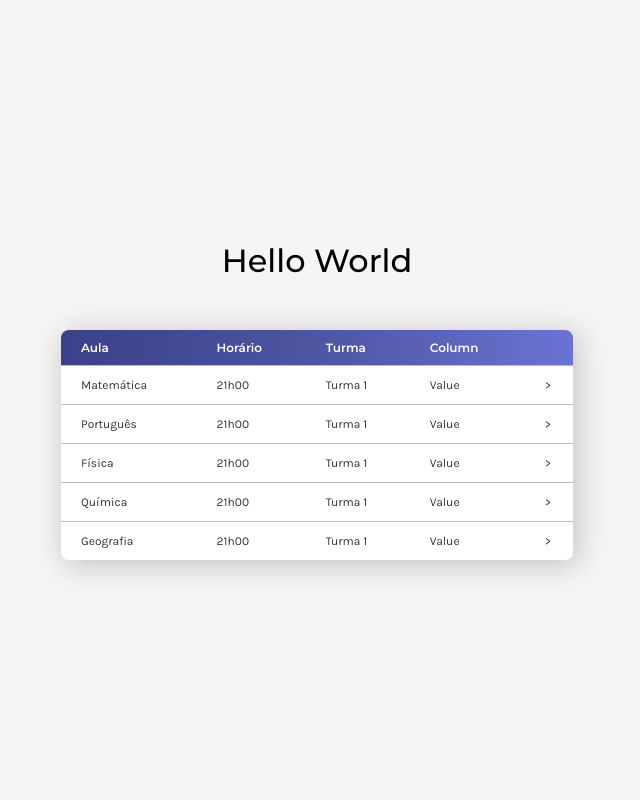
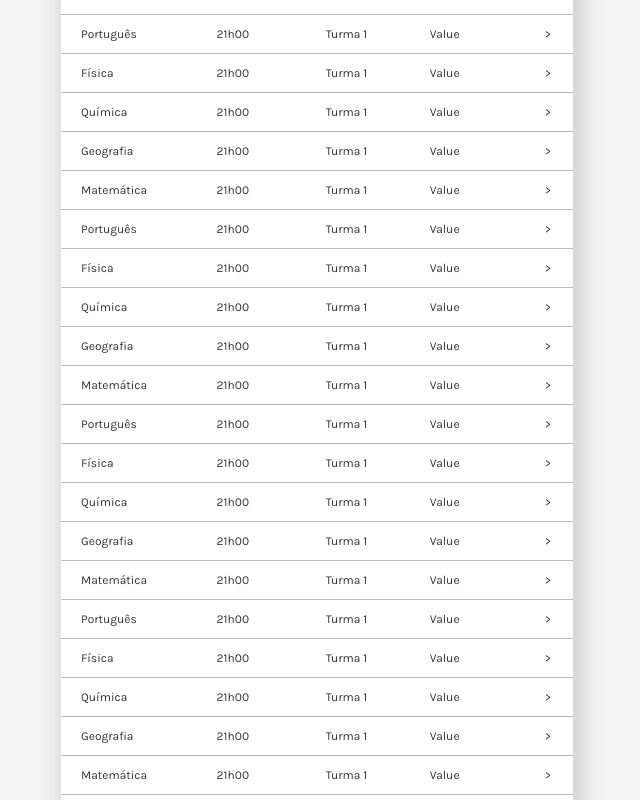
Before and after one commit to lucas-pvg/cp-presenca-cursinho-frontend, a React (Vite) app: page / in a window 1280 px wide. Shown: the top 800 px of the page, without its empty margins (323-963 px from the left). Built offline with nearby package versions, Linux system fonts and the light colour scheme.

Commit message:
🗃️ Added more classes

```diff
--- a/src/data/classes.ts
+++ b/src/data/classes.ts
@@ -35,5 +35,305 @@ export const classes:Array<Class> = [
     horario: '21h00',
     turma: 'Turma 1',
     column: 'Value'
-  }
+  },
+  {
+    aula: 'Matemática',
+    horario: '21h00',
+    turma: 'Turma 1',
+    column: 'Value'
+  },
+  {
+    aula: 'Português',
+    horario: '21h00',
+    turma: 'Turma 1',
+    column: 'Value'
+  },
+  {
+    aula: 'Física',
+    horario: '21h00',
+    turma: 'Turma 1',
+    column: 'Value'
+  },
+  {
+    aula: 'Química',
+    horario: '21h00',
+    turma: 'Turma 1',
+    column: 'Value'
+  },
+  {
+    aula: 'Geografia',
+    horario: '21h00',
+    turma: 'Turma 1',
+    column: 'Value'
+  },
+  {
+    aula: 'Matemática',
+    horario: '21h00',
+    turma: 'Turma 1',
+    column: 'Value'
+  },
+  {
+    aula: 'Português',
+    horario: '21h00',
+    turma: 'Turma 1',
+    column: 'Value'
+  },
+  {
+    aula: 'Física',
+    horario: '21h00',
+    turma: 'Turma 1',
+    column: 'Value'
+  },
+  {
+    aula: 'Química',
+    horario: '21h00',
+    turma: 'Turma 1',
+    column: 'Value'
+  },
+  {
+    aula: 'Geografia',
+    horario: '21h00',
+    turma: 'Turma 1',
+    column: 'Value'
+  },
+  {
+    aula: 'Matemática',
+    horario: '21h00',
+    turma: 'Turma 1',
+    column: 'Value'
+  },
+  {
+    aula: 'Português',
+    horario: '21h00',
+    turma: 'Turma 1',
+    column: 'Value'
+  },
+  {
+    aula: 'Física',
+    horario: '21h00',
+    turma: 'Turma 1',
+    column: 'Value'
+  },
+  {
+    aula: 'Química',
+    horario: '21h00',
+    turma: 'Turma 1',
+    column: 'Value'
+  },
+  {
+    aula: 'Geografia',
+    horario: '21h00',
+    turma: 'Turma 1',
+    column: 'Value'
+  },
+  {
+    aula: 'Matemática',
+    horario: '21h00',
+    turma: 'Turma 1',
+    column: 'Value'
+  },
+  {
+    aula: 'Português',
+    horario: '21h00',
+    turma: 'Turma 1',
+    column: 'Value'
+  },
+  {
+    aula: 'Física',
+    horario: '21h00',
+    turma: 'Turma 1',
+    column: 'Value'
+  },
+  {
+    aula: 'Química',
+    horario: '21h00',
+    turma: 'Turma 1',
+    column: 'Value'
+  },
+  {
+    aula: 'Geografia',
+    horario: '21h00',
+    turma: 'Turma 1',
+    column: 'Value'
+  },
+  {
+    aula: 'Matemática',
+    horario: '21h00',
+    turma: 'Turma 1',
+    column: 'Value'
+  },
+  {
+    aula: 'Português',
+    horario: '21h00',
+    turma: 'Turma 1',
+    column: 'Value'
+  },
+  {
+    aula: 'Física',
+    horario: '21h00',
+    turma: 'Turma 1',
+    column: 'Value'
+  },
+  {
+    aula: 'Química',
+    horario: '21h00',
+    turma: 'Turma 1',
+    column: 'Value'
+  },
+  {
+    aula: 'Geografia',
+    horario: '21h00',
+    turma: 'Turma 1',
+    column: 'Value'
+  },
+  {
+    aula: 'Matemática',
+    horario: '21h00',
+    turma: 'Turma 1',
+    column: 'Value'
+  },
+  {
+    aula: 'Português',
+    horario: '21h00',
+    turma: 'Turma 1',
+    column: 'Value'
+  },
+  {
+    aula: 'Física',
+    horario: '21h00',
+    turma: 'Turma 1',
+    column: 'Value'
+  },
+  {
+    aula: 'Química',
+    horario: '21h00',
+    turma: 'Turma 1',
+    column: 'Value'
+  },
+  {
+    aula: 'Geografia',
+    horario: '21h00',
+    turma: 'Turma 1',
+    column: 'Value'
+  },
+  {
+    aula: 'Matemática',
+    horario: '21h00',
+    turma: 'Turma 1',
+    column: 'Value'
+  },
+  {
+    aula: 'Português',
+    horario: '21h00',
+    turma: 'Turma 1',
+    column: 'Value'
+  },
+  {
+    aula: 'Física',
+    horario: '21h00',
+    turma: 'Turma 1',
+    column: 'Value'
+  },
+  {
+    aula: 'Química',
+    horario: '21h00',
+    turma: 'Turma 1',
+    column: 'Value'
+  },
+  {
+    aula: 'Geografia',
+    horario: '21h00',
+    turma: 'Turma 1',
+    column: 'Value'
+  },
+  {
+    aula: 'Matemática',
+    horario: '21h00',
+    turma: 'Turma 1',
+    column: 'Value'
+  },
+  {
+    aula: 'Português',
+    horario: '21h00',
+    turma: 'Turma 1',
+    column: 'Value'
+  },
+  {
+    aula: 'Física',
+    horario: '21h00',
+    turma: 'Turma 1',
+    column: 'Value'
+  },
+  {
+    aula: 'Química',
+    horario: '21h00',
+    turma: 'Turma 1',
+    column: 'Value'
+  },
+  {
+    aula: 'Geografia',
+    horario: '21h00',
+    turma: 'Turma 1',
+    column: 'Value'
+  },
+  {
+    aula: 'Matemática',
+    horario: '21h00',
+    turma: 'Turma 1',
+    column: 'Value'
+  },
+  {
+    aula: 'Português',
+    horario: '21h00',
+    turma: 'Turma 1',
+    column: 'Value'
+  },
+  {
+    aula: 'Física',
+    horario: '21h00',
+    turma: 'Turma 1',
+    column: 'Value'
+  },
+  {
+    aula: 'Química',
+    horario: '21h00',
+    turma: 'Turma 1',
+    column: 'Value'
+  },
+  {
+    aula: 'Geografia',
+    horario: '21h00',
+    turma: 'Turma 1',
+    column: 'Value'
+  },
+  {
+    aula: 'Matemática',
+    horario: '21h00',
+    turma: 'Turma 1',
+    column: 'Value'
+  },
+  {
+    aula: 'Português',
+    horario: '21h00',
+    turma: 'Turma 1',
+    column: 'Value'
+  },
+  {
+    aula: 'Física',
+    horario: '21h00',
+    turma: 'Turma 1',
+    column: 'Value'
+  },
+  {
+    aula: 'Química',
+    horario: '21h00',
+    turma: 'Turma 1',
+    column: 'Value'
+  },
+  {
+    aula: 'Geografia',
+    horario: '21h00',
+    turma: 'Turma 1',
+    column: 'Value'
+  },
 ]
```
